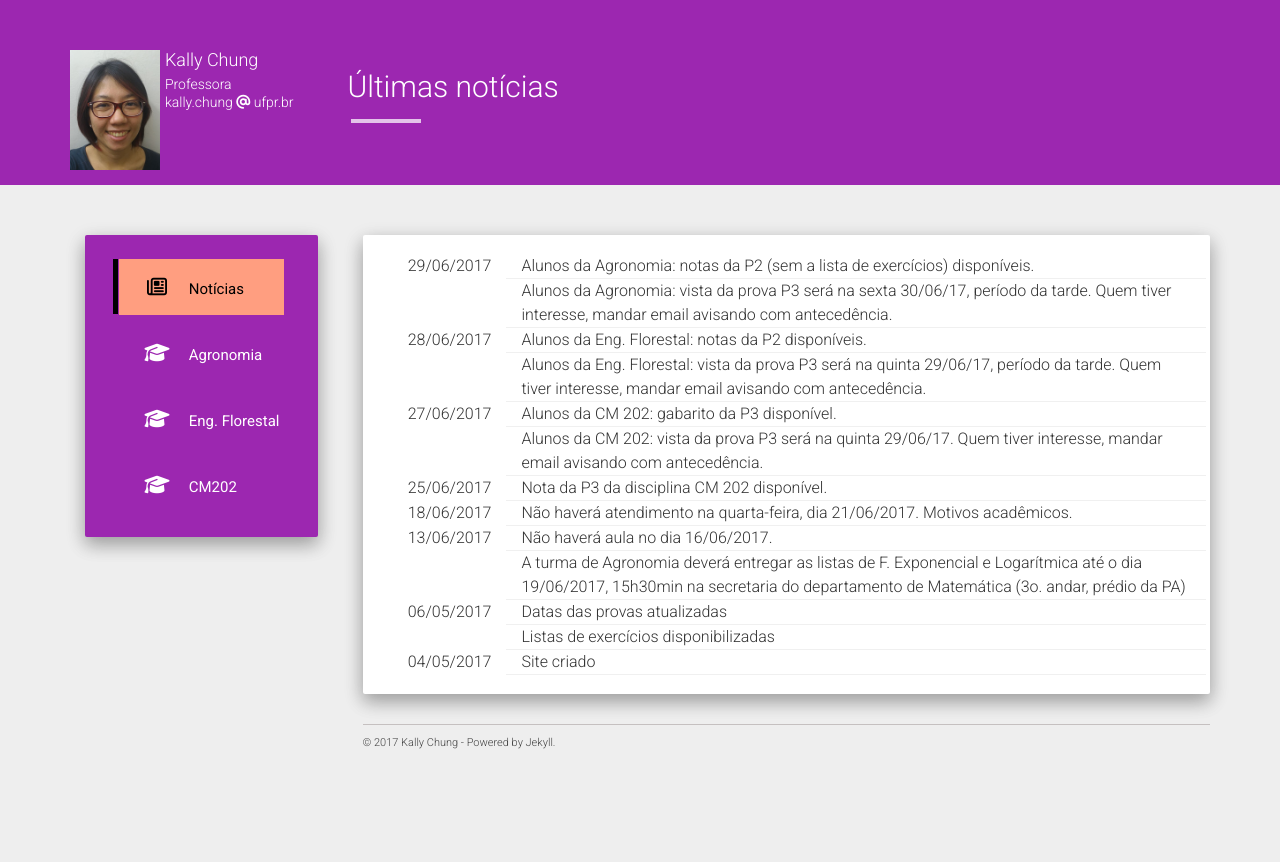
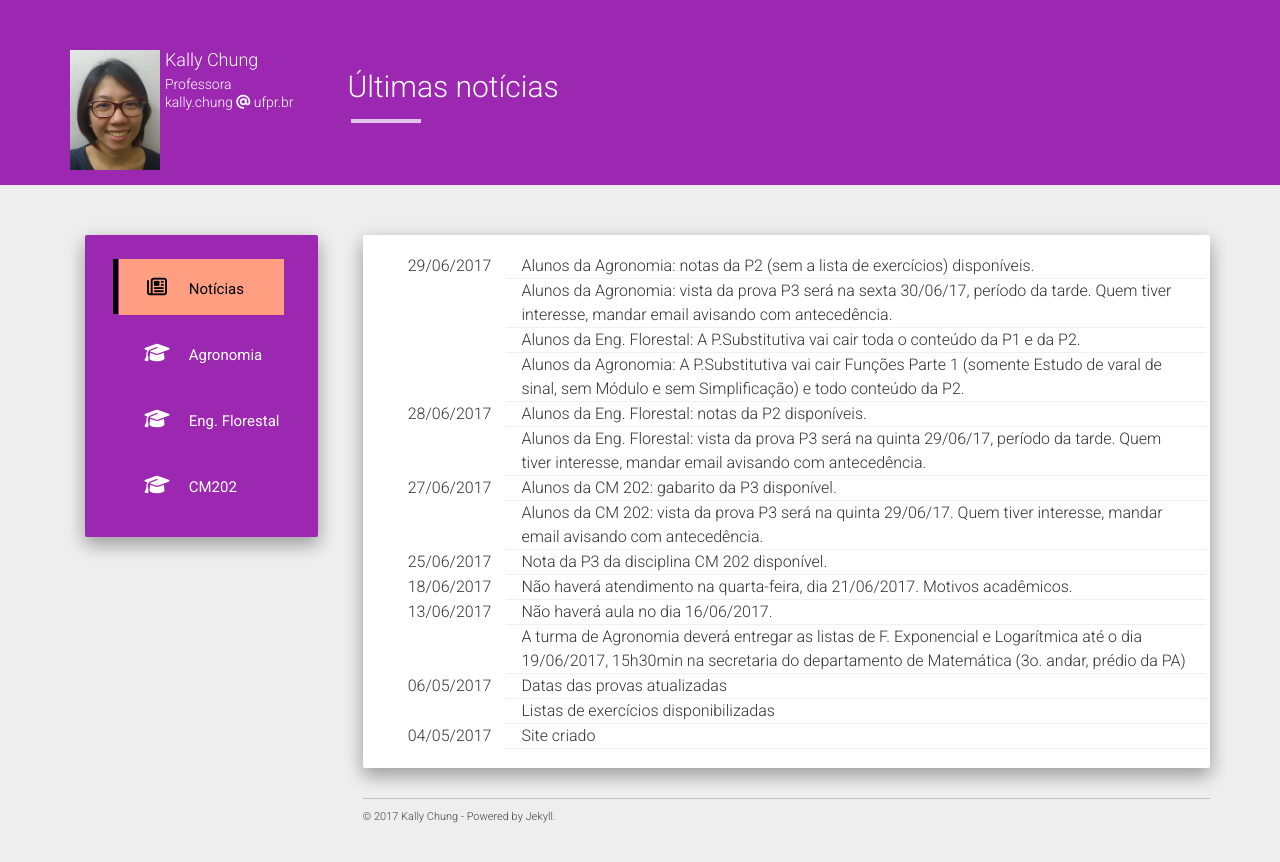
Before and after one commit to chunggnuhc/chunggnuhc.github.io, a Jekyll site: the page built from index.html, in a window 1280 px wide. Shown: the top 862 px of the page. Built offline with Jekyll 4.4.1, drawn with Linux system fonts in a browser that asks for light colours; nearby versions of some CDN libraries.

Commit message:
Notícias sobre Substitutiva atualizada

```diff
--- a/_data/noticias.yml
+++ b/_data/noticias.yml
@@ -1,3 +1,7 @@
+- data: 2017-06-29
+  noticia: "Alunos da Agronomia: A P.Substitutiva vai cair Funções Parte 1 (somente Estudo de varal de sinal, sem Módulo e sem Simplificação) e todo conteúdo da P2."
+- data: 2017-06-29
+  noticia: "Alunos da Eng. Florestal: A P.Substitutiva vai cair toda o conteúdo da P1 e da P2."
 - data: 2017-06-29
   noticia: "Alunos da Agronomia: vista da prova P3 será na sexta 30/06/17, período da tarde. Quem tiver interesse, mandar email avisando com antecedência."
 - data: 2017-06-29
```
